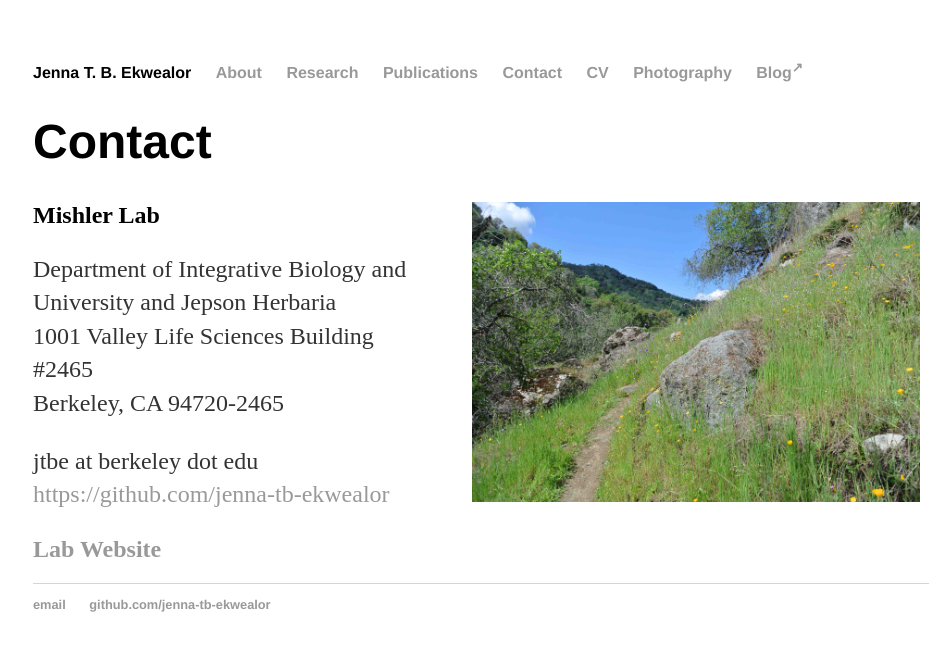
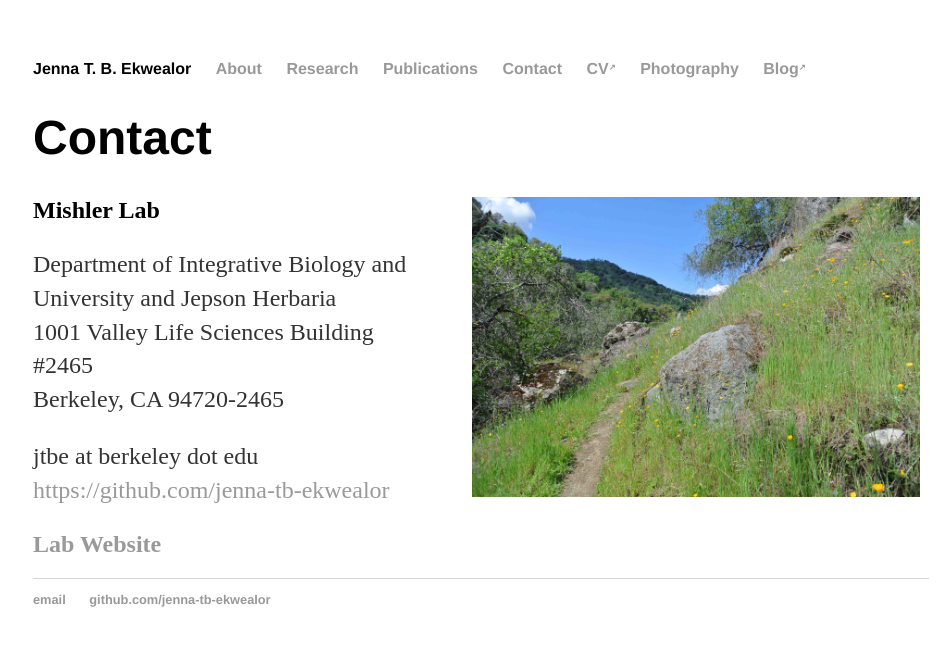
Before and after one commit to jenna-tb-ekwealor/jenna-tb-ekwealor.github.io, a Jekyll site: the page built from contact/index.html, in a window 1280 px wide. Shown: the top 651 px of the page, without its empty margins (159-1110 px from the left). Built offline with Jekyll 4.4.1, drawn with Linux system fonts in a browser that asks for light colours.

Commit message:
change font size of arrow as superscript and add to cv button

```diff
--- a/_layouts/default.html
+++ b/_layouts/default.html
@@ -13,9 +13,9 @@
             	<li><a href="/research">Research</a></li>
             	<li><a href="/publications">Publications</a></li>
             	<li><a href="/contact">Contact</a></li>
-        		<li><a href="/cv/CV_2019_J_Baughman.pdf" target="_blank">CV</li>
+        		<li><a href="/cv/CV_2019_J_Baughman.pdf" target="_blank">CV<font size="-2"><sup>&#8599;</font></sup></a></li>
         		<li><a href="/photography">Photography</a></li>
-        		<li><a href="https://bryophytingbiologist.wordpress.com" target="_blank">Blog<sup>&#8599;</sup></a></li>
+        		<li><a href="https://bryophytingbiologist.wordpress.com" target="_blank">Blog<font size="-2"><sup>&#8599;</font></sup></a></li>
 
     		</ul>
 		</nav>
```
